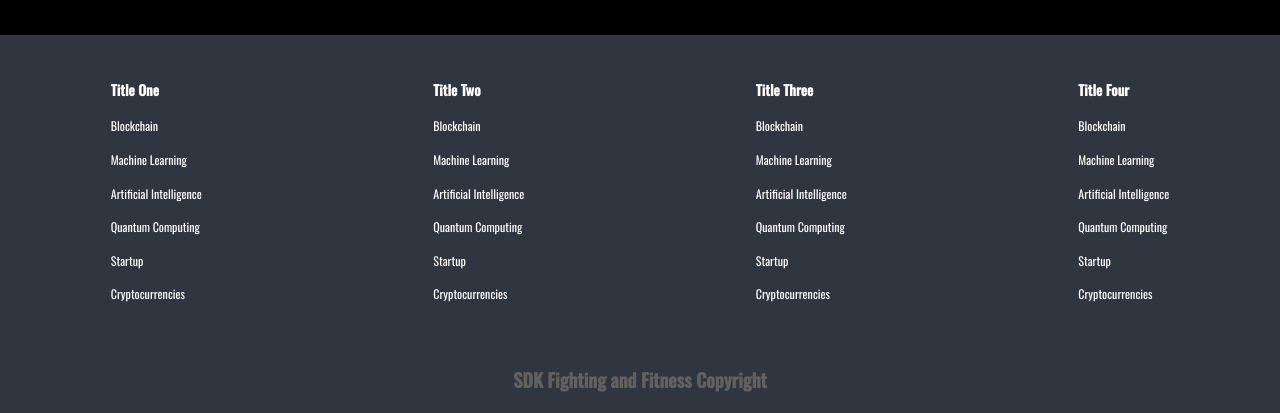
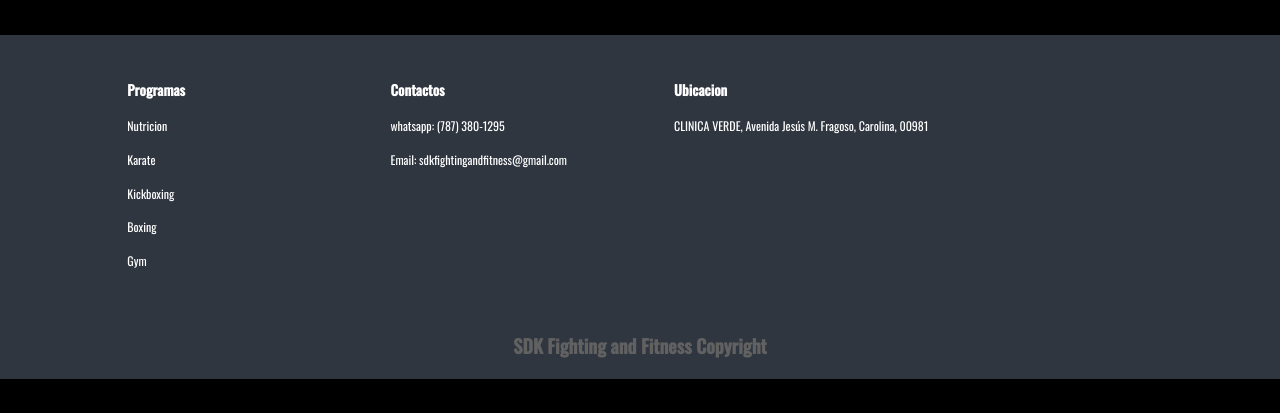
Before and after one commit to chungo777/SDK-Web, a plain HTML site: page index.html in a window 1280 px wide. Shown: the part 1499-1912 px from the top of the page. After the commit the page ends 1878 px from the top, so only its background shows below. Drawn offline with nearby package versions, Linux system fonts and the light colour scheme.

Commit message:
fotter changes

```diff
--- a/index.html
+++ b/index.html
@@ -137,106 +137,71 @@
   <!-- Footer Links -->
   <div class="footer-links">
     <div class="footer-container">
+
       <ul>
+
         <li>
           <a href="#">
-            <h3>Title One</h3>
+            <h3>Programas</h3>
           </a>
         </li>
+
         <li>
-          <a href="#">Blockchain</a>
+          <a href="#">Nutricion</a>
         </li>
+
         <li>
-          <a href="#">Machine Learning</a>
+          <a href="#">Karate</a>
         </li>
+
         <li>
-          <a href="#">Artificial Intelligence</a>
+          <a href="#">Kickboxing</a>
         </li>
+
         <li>
-          <a href="#">Quantum Computing</a>
+          <a href="#">Boxing</a>
         </li>
+
         <li>
-          <a href="#">Startup</a>
+          <a href="#">Gym</a>
         </li>
-        <li>
-          <a href="#">Cryptocurrencies</a>
-        </li>
+
       </ul>
+
+
       <ul>
+
         <li>
           <a href="#">
-            <h3>Title Two</h3>
+            <h3>Contactos</h3>
           </a>
         </li>
+
         <li>
-          <a href="#">Blockchain</a>
+          <a href="#">whatsapp: (787) 380-1295</a>
         </li>
+
         <li>
-          <a href="#">Machine Learning</a>
+          <a href="#">Email: sdkfightingandfitness@gmail.com</a>
         </li>
-        <li>
-          <a href="#">Artificial Intelligence</a>
-        </li>
-        <li>
-          <a href="#">Quantum Computing</a>
-        </li>
-        <li>
-          <a href="#">Startup</a>
-        </li>
-        <li>
-          <a href="#">Cryptocurrencies</a>
-        </li>
+
       </ul>
+
+
       <ul>
+
         <li>
           <a href="#">
-            <h3>Title Three</h3>
+            <h3>Ubicacion</h3>
           </a>
         </li>
+
         <li>
-          <a href="#">Blockchain</a>
+          <a href="https://www.google.com/maps/dir/?api=1&destination=18.392838888346%2C-65.971949729595&fbclid=IwAR1wOzyvSAltH2l_bPkfMu2DLokqLUHbFiKhWU-8worqR0ZCnOvwPCLXQmo">CLINICA VERDE, Avenida Jesús M. Fragoso, Carolina, 00981</a>
         </li>
-        <li>
-          <a href="#">Machine Learning</a>
-        </li>
-        <li>
-          <a href="#">Artificial Intelligence</a>
-        </li>
-        <li>
-          <a href="#">Quantum Computing</a>
-        </li>
-        <li>
-          <a href="#">Startup</a>
-        </li>
-        <li>
-          <a href="#">Cryptocurrencies</a>
-        </li>
+
       </ul>
-      <ul>
-        <li>
-          <a href="#">
-            <h3>Title Four</h3>
-          </a>
-        </li>
-        <li>
-          <a href="#">Blockchain</a>
-        </li>
-        <li>
-          <a href="#">Machine Learning</a>
-        </li>
-        <li>
-          <a href="#">Artificial Intelligence</a>
-        </li>
-        <li>
-          <a href="#">Quantum Computing</a>
-        </li>
-        <li>
-          <a href="#">Startup</a>
-        </li>
-        <li>
-          <a href="#">Cryptocurrencies</a>
-        </li>
-      </ul>
+
     </div>
   </div>
 
```
